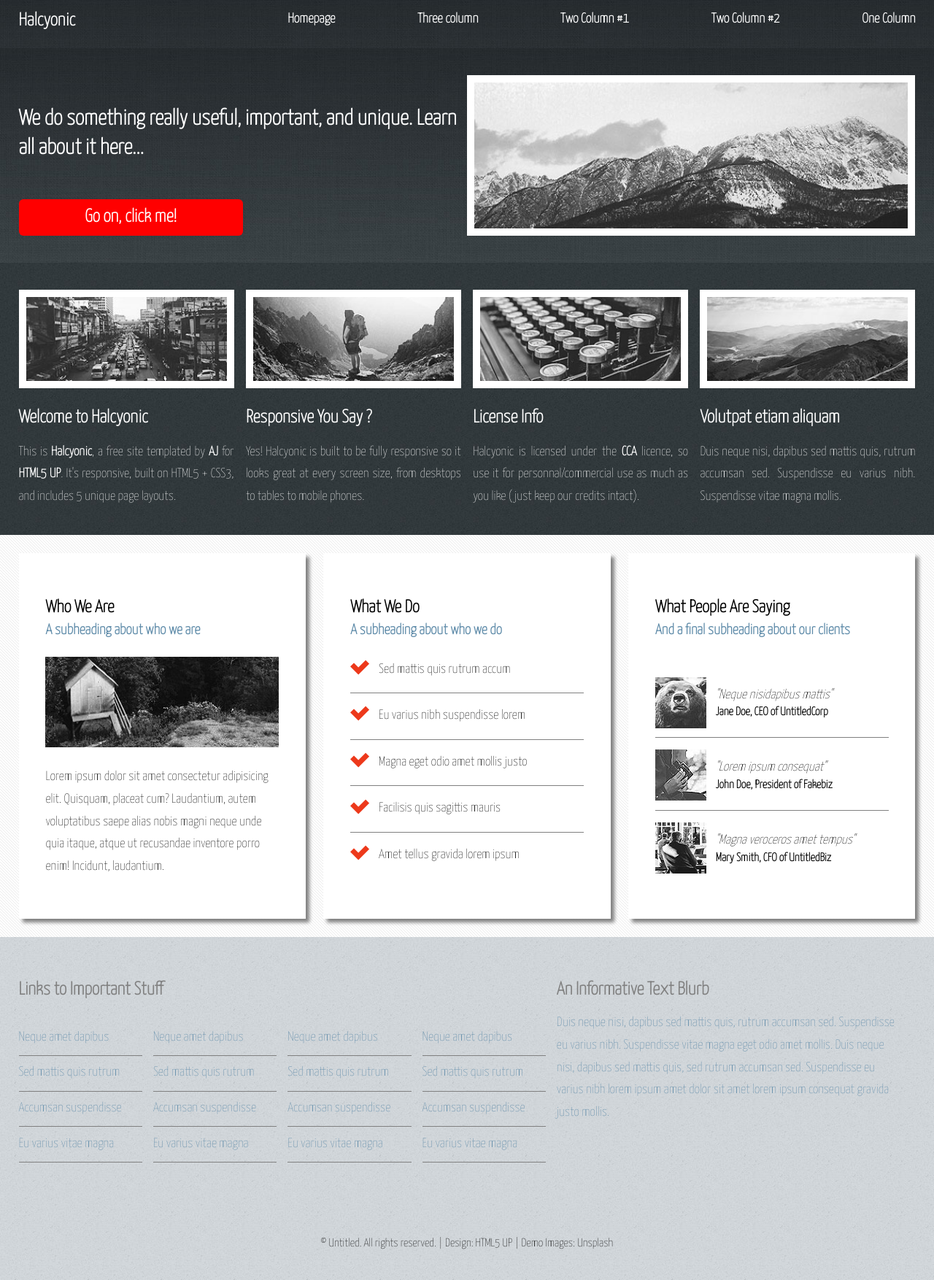
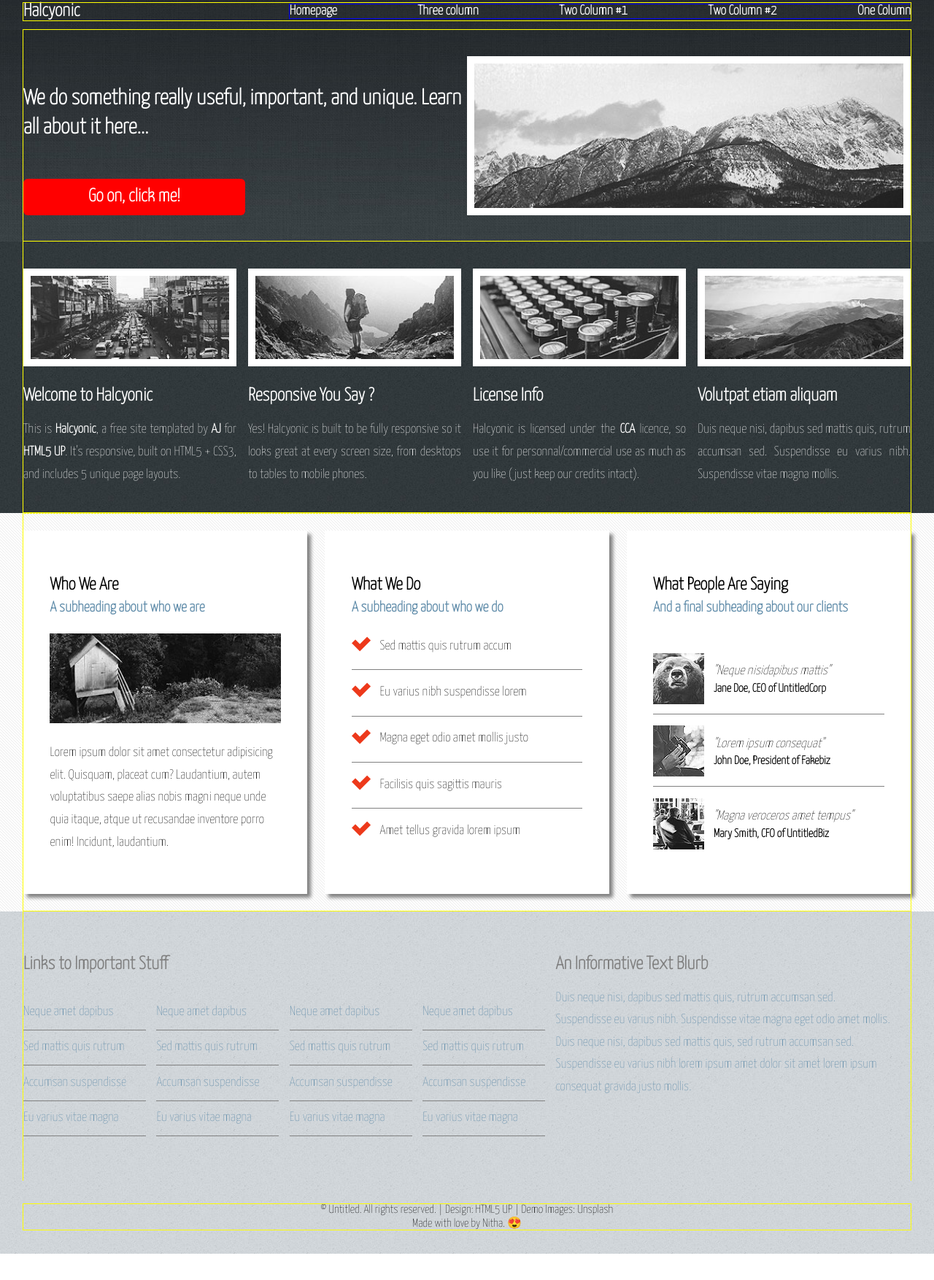
Before and after one commit to NithaThghm/IFPA-Projet-Halcyonic, a plain HTML site: page index.html in a window 1280 px wide. Shown: the part 9-1763 px from the top of the page at 73% size. After the commit the page ends 1727 px from the top, so only its background shows below. Drawn offline with Linux system fonts and the light colour scheme.

Commit message:
Comments added, not used codelines deleted, added some improvements

```diff
--- a/index.html
+++ b/index.html
@@ -8,7 +8,9 @@
         <meta name="viewport" content="width=device-width, initial-scale=1">
     </head>
 
-    <nav class="slideout-menu" id="slideout-menu">
+    <body>
+
+        <nav id="side-menu" class="side-menu" >
             <ul>
                 <li><a class ="text-in-white nav-title" href="#homepage"><h3>Homepage</h3></a></li>
                 <li><a class ="text-in-white nav-title" href="#threecolumn"><h3>Three column</h3></a></li>
@@ -18,12 +20,10 @@
             </ul>
         </nav>
 
-    <body class="body-push-toright">
-
-        <header>
-            <div class="main-container">
-                <div class="flex-header">
-                    <h1 class="text-in-white">Halcyonic</h1>
+        <header class="outline-section">
+            <div class="main-container outline-main">
+                <div class="flex-container-header">
+                    <h1 class="text-in-white"><strong>Halcyonic</strong></h1>
                     <nav class="navbar">
                         <ul class="flex-navbar-list">
                             <li><a class ="text-in-white nav-title" href="#homepage"><h3>Homepage</h3></a></li>
@@ -33,7 +33,7 @@
                             <li><a class ="text-in-white nav-title" href="#onecolumn"><h3>One Column</h3></a></li>
                         </ul>
                     </nav>
-                    <button class="hamburger" id="hamburger">
+                    <button id="hamburger" class="hamburger" >
                         <div class="bar"></div>
                         <div class="bar"></div>
                         <div class="bar"></div>
@@ -43,12 +43,11 @@
         </header>
 
         <main>
-
             <!-- SECTION 1 -->
-            <section id="section-1">
-                <div class="main-container">
-                    <div class="flex-section1">
-                        <div class = "flx-itm-sec1">
+            <section id="section1" class="outline-section">
+                <div class="main-container outline-main">
+                    <div class="flex-container-section1">
+                        <div class = "flex-item-section1">
                             <h2 class="text-in-white">We do something really useful, important, and unique. Learn all about it here...</h2>
                             <button class="button-section1"><strong>Go on, click me!</strong></button>
                         </div>
@@ -58,8 +57,8 @@
             </section>
 
             <!-- SECTION 2 -->
-            <section id="section2" class="border-section section-2">
-                <div class="main-container">
+            <section id="section-2" class="outline-section">
+                <div class="main-container outline-main">
                     <div class="flex-section2">
                         <div class="flx-itm-sec2">
                             <img class="image-border image-section2" src="./images/images/pic01.jpg" alt="Image d'illustration en noir et blanc : une rue principale urbaine pleine de voitures entre plusieurs immeuble">
@@ -97,8 +96,8 @@
             </section>
 
             <!-- SECTION 3 -->
-            <section id="section3" class="border-section section-3">
-                <div class="main-container">
+            <section id="section3" class="section-3 outline-section">
+                <div class="main-container outline-main">
                     <div id="flx-contain-wrap">
                         <div class="flx-itm-sec3 height-80 specifique-section3">
                             <div class="paragraphe-sec3 height-20">
@@ -162,8 +161,8 @@
             </section>
 
             <!-- SECTION 4 -->
-            <section id="section4" class="border-section section-4">
-                <div class="main-container">
+            <section id="section4" class="section-4 outline-section">
+                <div class="main-container outline-main">
                     <div class="flex-section4">
                         <div class="flx-itm-sec4 height-80 width-70">
                             <h3 class="section4-title">Links to Important Stuff</h3>
@@ -206,9 +205,9 @@
             </section>
         </main>
 
-        <footer class="border-section">
-            <div class="main-container">
-                <p class="text-align">© Untitled. All rights reserved. | Design: HTML5 UP | Demo Images: Unsplash</p>
+        <footer class="outline-section">
+            <div class="main-container outline-main">
+                <p class="text-align">© Untitled. All rights reserved. | Design: HTML5 UP | Demo Images: Unsplash<br/>Made with love by Nitha. 😍</p>
             </div>
         </footer>
 
--- a/script.js
+++ b/script.js
@@ -1,44 +1,27 @@
 let hamburger = document.getElementById('hamburger');  //Je déclare mon button
-let slideoutmenu = document.getElementById('slideout-menu'); //Je déclare le menu sur le côté
+let side_menu = document.getElementById('side-menu'); //Je déclare le menu sur le côté
 let body = document.body; //Je déclare le body
 
-// hamburger.addEventListener("click", showmenu);
 hamburger.onclick = hideshowmenu; //J'affecte une fonction au clique du boutton
 
 function hideshowmenu() {
 
     let position = window.getComputedStyle(body).left;
-    let x = body.getBoundingClientRect().left; //Je récupère la valeur du display du menu
+    let x = body.getBoundingClientRect().left; //Je récupère la valeur de la position sur l'axe X du body
 
     if (x == 0){
         console.log(x);
         body.classList.remove("transition-to0px-body");
-        slideoutmenu.classList.remove("transition-toleft-sidemenu");
+        side_menu.classList.remove("transition-toleft-sidemenu");
         body.classList.add("transition-toright-body");
-        slideoutmenu.classList.add("transition-to0px-sidemenu");
+        side_menu.classList.add("transition-to0px-sidemenu");
     }
     else{
         console.log(x);
         body.classList.remove("transition-toright-body");
-        slideoutmenu.classList.remove("transition-to0px-sidemenu");
+        side_menu.classList.remove("transition-to0px-sidemenu");
         body.classList.add("transition-to0px-body");
-        slideoutmenu.classList.add("transition-toleft-sidemenu");
+        side_menu.classList.add("transition-toleft-sidemenu");
     }
-    // Si display none j'affiche le menu et j'insère une classe au body qui décale tout vers la gauche, sinon je masque le menu et je déplace le body sur la droite.
+    // Si le body est en 0, j'insère les classes nécessaires pour afficher le menu, sinon je masque le menu : l'ensemble du body se déplace sur la droite et la gauche.
 }
-
-
-// function hideshowmenu2() {
-
-//     let display = window.getComputedStyle(slideoutmenu).display; //Je récupère la valeur du display du menu
-
-//     if (display == "none"){
-//         // slideoutmenu.style.display = "block";
-//         body.classList.toggle("body-push-toright");
-//     }
-//     else {
-//         // slideoutmenu.style.display = "none";
-//         body.classList.toggle("body-push-toright");
-//     }
-//     // Si display none j'affiche le menu et j'insère une classe au body qui décale tout vers la gauche, sinon je masque le menu et je déplace le body sur la droite.
-// }
--- a/style.css
+++ b/style.css
@@ -1,19 +1,31 @@
-/* -------------------------------------------------- Mon nouveau CSS démarre ici pour la version responsive : coder le css pour le responsive en dessous, organiser par section */
+/* -------- | CSS AMELIORE POUR LA LOGIQUE RESPONSIVE MOBILE FIRST */
 
-/* -------------------------------CSS amélioré pour la logique responsive mobile first */
-
-
-    /* Reset CSS navigateur et CSS valable à l'ensemble de la page web */
+/*_ 1. ---- | Reset CSS par défaut des navigateurs et CSS valable à l'ensemble de la page web */
 
     *{
-        margin : 0;
-        padding: 0;
-        box-sizing: border-box;
+        margin : 0;                                                 /* -- Reset des margins par défaut des navigateurs -- */
+        padding: 0;                                                 /* -- Reset des paddings par défaut des navigateurs -- */
+        box-sizing: border-box;                                     /* -- Reset des paddings par défaut des navigateurs -- */
         list-style: none;
         text-decoration: none;
         font-family: 'Yanone Kaffeesatz', sans-serif;
-        /* overflow: hidden; */
+        /* overflow-x: hidden; */
     }
+
+    body {
+        position: relative;
+        overflow-x: hidden;
+    }
+
+/*_ 2. ---- | Visualisation des div */
+
+    /* .outline-section{ outline : 1px solid purple; } */
+    .outline-main{ outline : 1px solid yellow; }
+    .flxwrpbd{border: 1px solid red}                             /* flex box de type de flow wrap */
+    .flxwraprevbd{border: 1px solid red}                        /* flex box de type de flow wrap */
+
+
+/*_ 3. ---- |  Stylisation de certains élements spécifique */
 
     .text-in-white{ color: white; }
     .text-in-black{ color: black; }
@@ -28,18 +40,11 @@
         border : 10px solid white;
     }
 
-
-    /* Bordures de visualiation des box flex */
-
-    .flxwrpbd{border: 1px solid red} /* flex box de type de flow wrap */
-    .flxwraprevbd{border: 1px solid red}/* flex box de type de flow wrap */
-
-
-    /* Conteneur flex pour la page web */
+/*_ 4. ---- |  Conteneurs main & flex commun*/
 
     .main-container{
-        /* margin : 10% auto 5%; */
-        width: 96%;
+        position: relative;                                           /* Conteneur pour centrer tous les éléments au centre de la page en taille d'écran PC */
+        width: 95vw;
         margin: auto;
     }
 
@@ -65,15 +70,15 @@
     }
 
 
-    /* -- HEADER - NAV BAR -- */
+/*_ 5. ---- |  Header, NavBar, Burger button et Side-Menu */
 
     header{
         position : relative;
         background-image: url(./images/assets/bg01.jpg);
-        padding: 2% 0%;
+        padding: 1% 0%;
     }
 
-    .flex-header{
+    .flex-container-header{
         display: flex;
         flex-flow: row-reverse wrap;
         width: 100%;
@@ -81,7 +86,7 @@
 
     }
 
-    .flex-header h1{
+    .flex-container-header h1{
         font-size: 25px;
         margin: auto;
     }
@@ -113,9 +118,29 @@
 
     }
 
-    /* -- SECTION 1 -- */
+    .side-menu{
+        display : block;
+        background-image: url(./images/assets/bg04.jpg);
+        position: absolute;
+        top: 0;
+        left: -240px;
+        z-index: 1;
+        width: 240px;
+        height: 100%;
+        /* transition: all 300ms ease-in-out; */
+        font-size : 20px;
+        line-height: 310%;
+    }
 
-    #section-1{
+    .side-menu ul li{
+        border-bottom: 1px solid gray;
+        width: 100%;
+        padding: 0 20px;
+    }
+
+/*_ 6. ---- |  Section 1 */
+
+    #section1{
         /* position : relative; */
         background-image: url(./images/assets/bg01.jpg);
     }
@@ -123,17 +148,19 @@
     .image-banner{
         display: block;
         width: 100%;
+        height: 100%;
         /* image-rendering: auto; */
     }
 
-    .flex-section1{
+    .flex-container-section1{
         position: relative;
         display: flex;
         flex-wrap: wrap-reverse;
+        justify-content: space-between;
         padding : 10% 5%;
     }
 
-    .flx-itm-sec1{
+    .flex-item-section1{
         display: flex;
         align-items: center;
         text-align: center;
@@ -160,11 +187,9 @@
         padding: 2% 2%;
     }
 
+/*_ 7. ---- |  Section 2 */
 
-
-    /* -- SECTION 2 -- */
-
-    .section-2{
+    #section-2{
         position : relative;
         background-image: url(./images/assets/bg02.jpg);
         /* height: 400px; */
@@ -215,7 +240,7 @@
         /* line-height: 150%; */
     }
 
-    /* -- SECTION 3 -- */
+/*_ 8. ---- |  Section 3 */
 
     .section-3{
         position : relative;
@@ -274,7 +299,7 @@
         padding: 5% 0;
     }
 
-    /* -- SECTION 4 -- */
+/*_ 9. ---- |  Section 4 */
 
     .section-4{
         position : relative;
@@ -322,9 +347,7 @@
         padding-bottom : 4%;
     }
 
-
-    /* -- FOOTER -- */
-
+/*_ 10. ---- |  Footer */
 
     footer{
         position : relative;
@@ -334,46 +357,7 @@
         height: 100px;
     }
 
-
-    /* -- SLIDEOUT MENU -- */
-
-    .slideout-menu{
-        display : block;
-        background-image: url(./images/assets/bg04.jpg);
-        position: absolute;
-        top: 0;
-        left: -240px;
-        z-index: 1;
-        width: 240px;
-        height: 100%;
-        /* transition: all 300ms ease-in-out; */
-        font-size : 20px;
-        line-height: 310%;
-    }
-
-    .slideout-menu ul li{
-        border-bottom: 1px solid gray;
-        width: 100%;
-        padding: 0 20px;
-    }
-
-    /* -- AFFICHAGE SIDEOUT MENU -- */
-
-    body {
-        overflow-x: hidden;
-        position: relative;
-    }
-
-    /* .body-push-toright {
-        left: 240px;
-        transform: translateX(240px);
-        transition: transform 2s;
-
-    } */
-
-    .sideoutmenu-open {
-        left: 0px;
-    }
+/*_ 11. ---- |  Animation du Side-Menu */
 
     .transition-toright-body{
         transform: translateX(240px);
@@ -395,14 +379,8 @@
         transition: transform 1000s;
     }
 
-    /* .cbp-spmenu, .cbp-spmenu-push {
-        -webkit-transition: all 0.3s ease;
-        -moz-transition: all 0.3s ease;
-        transition: all 0.3s ease;
-    } */
 
-
-/* RESPONSIVE */
+/*_ 12. ---- |  Gestion du responsive */
 
     /* La barre de scroll fausse la valeur à prendre en compte pour les pointbreaks depuis la console de debug, il ajouter 17px de plus (ex: breakpoint vu à 720px, paramétrer à 737px) */
     @media screen and (min-width: 737px){
@@ -413,11 +391,11 @@
 
         /* -- SECTION 1 -- */
 
-        .flex-section1{
+        .flex-container-section1{
             padding : 5% 2%;
         }
 
-        .flx-itm-sec1{
+        .flex-item-section1{
             align-items: center;
             font-size: 20px;
             margin-top : 5%;
@@ -502,7 +480,7 @@
             transition: transform 0s;
         }
 
-        .slideout-menu{
+        .side-menu{
             left: -240px;
             /* z-index: 0; */
         }
@@ -517,11 +495,12 @@
             width: 70%;
         }
 
-        .flex-header{
+        .flex-container-header{
             display: flex;
             flex-direction: row;
+            align-items: center;
+            justify-content: space-between;
             width: 100%;
-            justify-content: space-between;
         }
 
         .flex-navbar-list{
@@ -530,21 +509,22 @@
             align-items: center;
             justify-content: space-between;
             width: 100%;
+            outline: 1px solid blue;
         }
 
-        .flex-header h1{
+        .flex-container-header h1{
             margin: 0;
         }
 
 
         /* -- SECTION 1 -- */
 
-        .flex-section1{
+        .flex-container-section1{
             position: relative;
             padding: 3% 0%;
         }
 
-        .flx-itm-sec1{
+        .flex-item-section1{
             justify-content: space-between;
             align-items: flex-start;
             text-align: left;
@@ -558,7 +538,7 @@
         .image-banner{
             display: block;
             width: 50%;
-            height: 95%;
+            height: 100%;
             /* image-rendering: auto; */
             /* height: 200px; */
         }
@@ -599,6 +579,10 @@
 
         /* -- SECTION 4 -- */
 
+        .flex-section4{
+            justify-content: space-between;
+        }
+
         .flx-itm-sec4{
             width: 60%;
         }
@@ -616,20 +600,20 @@
     @media screen and (min-width: 1281px){
 
         .main-container{
+            /* width: 1200px; */
+            width: 65vw;
             margin: auto;
-            width: 1200px;
         }
 
         /* -- HEADER - NAV BAR -- */
 
             /* Changement de taille de police à coder */
-        .flex-header h1{
+        .flex-container-header h1{
             font-size: 40px;
         }
 
-
         /* -- SECTION 1 -- */
-        .flx-itm-sec1{
+        .flex-item-section1{
             align-items: flex-start;
             font-size: 24px;
             width: 50%;
@@ -640,7 +624,6 @@
         .image-banner{
             display: block;
             width: 50%;
-            /* image-rendering: auto; */
         }
 
         .button-section1{
@@ -648,10 +631,11 @@
             padding: none;
         }
 
+        /* -- SECTION 4 -- */
 
-
-        /* -- SECTION 2 -- */
-
+        .flex-section4{
+            justify-content: space-between;
+        }
 
 
     }
```
Lines whose indentation alone changed are shown as unchanged.
